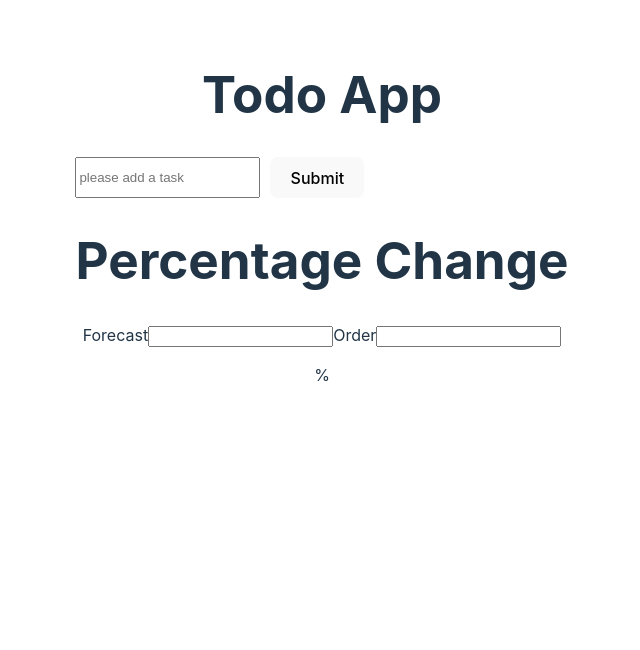
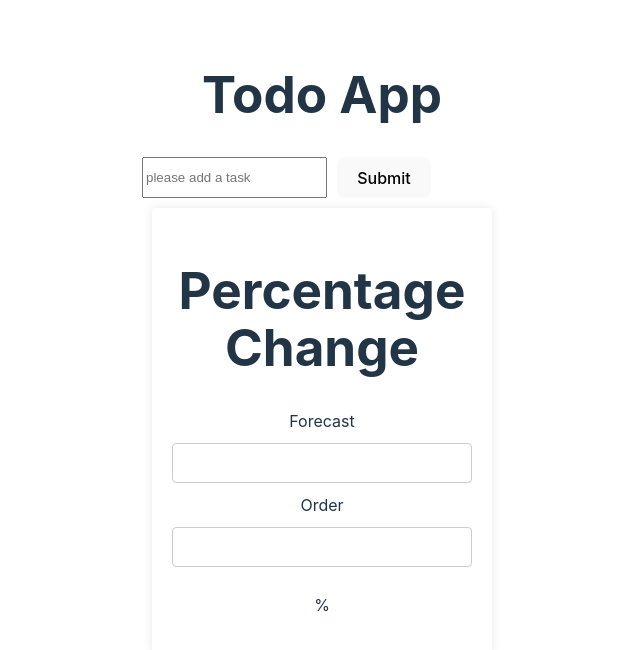
Before and after one commit to garethnoob/todo, a React app: page / in a window 1280 px wide. Shown: the top 650 px of the page, without its empty margins (318-958 px from the left). Built offline with nearby package versions, Linux system fonts and the light colour scheme; the HTML template or start-up script is replaced by a standard one.

Commit message:
Add styling to PercentageChange component and update layout

```diff
--- a/src/PercentageChange.jsx
+++ b/src/PercentageChange.jsx
@@ -1,4 +1,5 @@
 import { useState } from "react";
+import './card.css';
 
 
 function PercentageChange() {
@@ -10,12 +11,12 @@ function PercentageChange() {
     const result = (order - forecast) / forecast * 100;
 
     return (
-        <div>
+        <div className="card">
             <h1>Percentage Change</h1>
             <label htmlFor="forecast">Forecast</label>
-            <input type="number" min={0} value={forecast} onChange={(e) => setForecast(e.target.value)} id="forecast"/>
+            <input className="input" type="number" min={0} value={forecast} onChange={(e) => setForecast(e.target.value)} id="forecast"/>
             <label htmlFor="order">Order</label>
-            <input type="number" min={0} value={order} onChange={(e) => setOrder(e.target.value)} id="order"/>
+            <input className="input" type="number" min={0} value={order} onChange={(e) => setOrder(e.target.value)} id="order"/>
             <p>{result? result.toFixed(2):""}%</p>
         </div>
     )
--- /dev/null
+++ b/src/card.css
@@ -0,0 +1,17 @@
+.card {
+    border-radius: 4px;
+    box-shadow: 0 0 10px rgba(0, 0, 0, 0.1);
+    margin: 10px;
+    padding: 20px;
+    width: 300px;
+}
+
+.input {
+    border: 1px solid #ccc;
+    border-radius: 4px;
+    box-sizing: border-box;
+    font-size: 16px;
+    margin: 10px 0;
+    padding: 10px;
+    width: 100%;
+}
```
